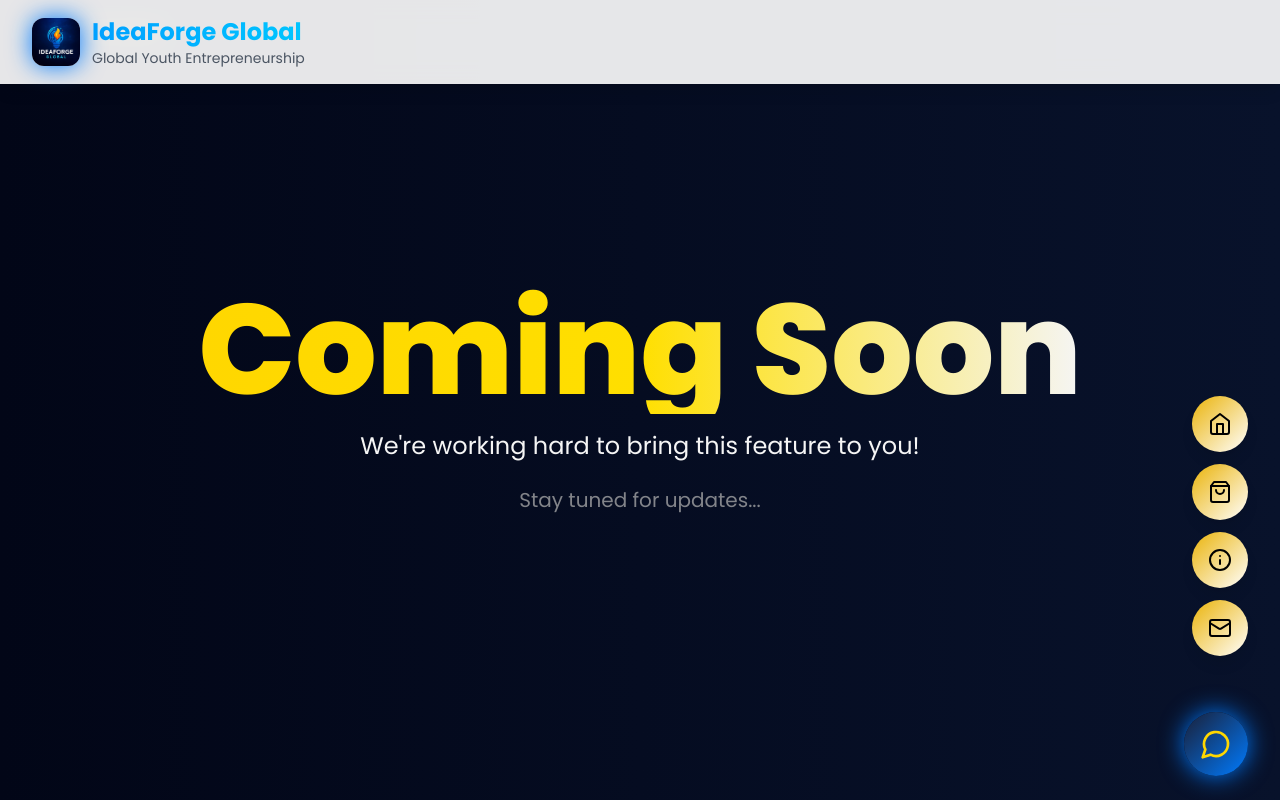
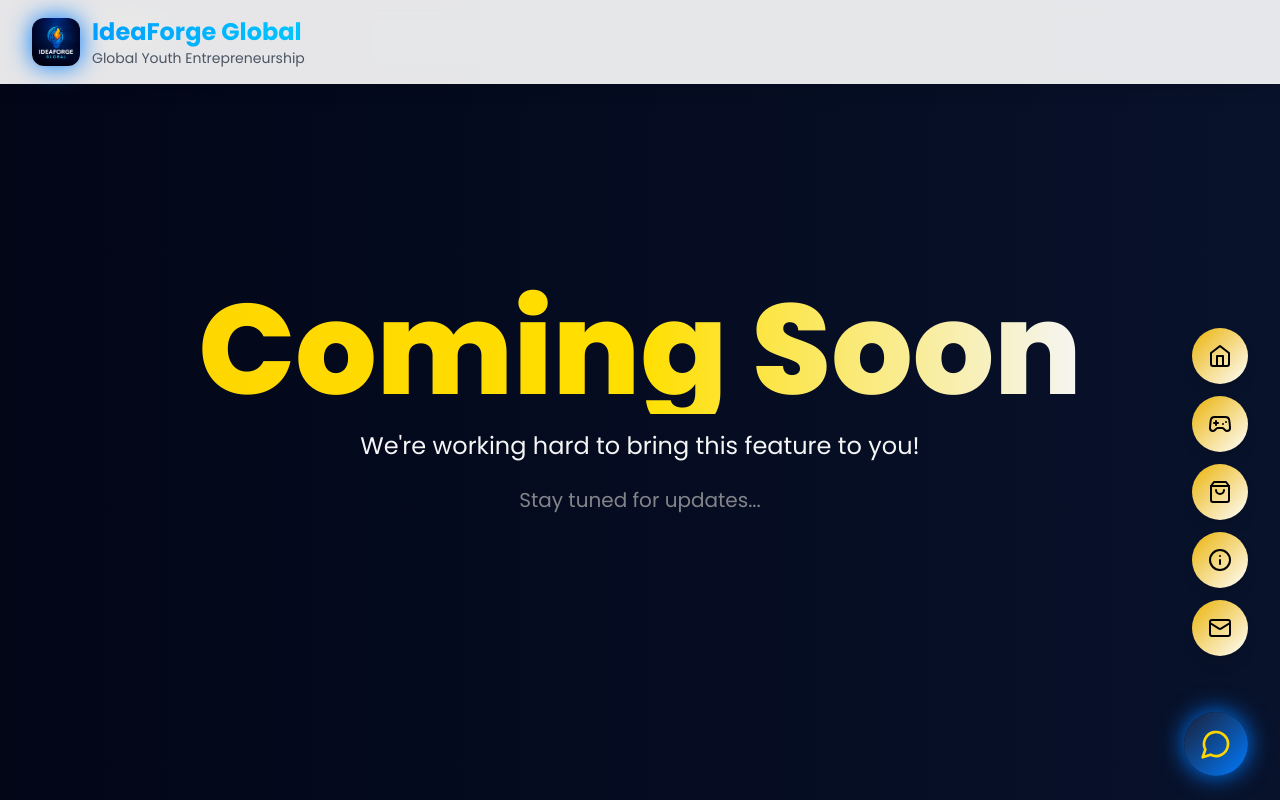
Before and after one commit to Arush-Developer/IFG-Website, a React (Vite) app: page /marketplace in a window 1280 px wide. Both pictures are taken after a click on the button 1220 px from the left and 628 px from the top of the page. Shown: the top 800 px of the page. Built offline with nearby package versions, Linux system fonts and the light colour scheme.

Commit message:
Update Layout.tsx

```diff
--- a/src/components/Layout.tsx
+++ b/src/components/Layout.tsx
@@ -1,6 +1,6 @@
 import React, { useState } from 'react';
 import { Outlet, Link } from 'react-router-dom';
-import { MessageCircle, ShoppingBag, LayoutDashboard, Home, Info, Mail } from 'lucide-react';
+import { MessageCircle, ShoppingBag, LayoutDashboard, Home, Info, Mail, Gamepad2 } from 'lucide-react';
 import Header from './Header';
 import ChatBot from './ChatBot';
 import { useAuth } from '../contexts/AuthContext'; // <-- to check if logged in
@@ -143,6 +143,13 @@ const Layout: React.FC = () => {
         {isSidebarOpen && (
           <div className="flex flex-col gap-3 animate-fade-in-up">
             <Link
+              to="/arcade"
+              className="w-12 h-12 sm:w-14 sm:h-14 bg-gradient-to-br from-yellow-500 to-white text-white rounded-full shadow-lg hover:scale-110 transition-all flex items-center justify-center hover-lift"
+              title="Innovation Arcade"
+            >
+              <Gamepad2 className="w-5 h-5 sm:w-6 sm:h-6 text-black" />
+            </Link>
+            <Link
               to="/marketplace"
               className="w-12 h-12 sm:w-14 sm:h-14 bg-gradient-to-br from-yellow-500 to-white text-white rounded-full shadow-lg hover:scale-110 transition-all flex items-center justify-center hover-lift"
               title="Marketplace"
```
